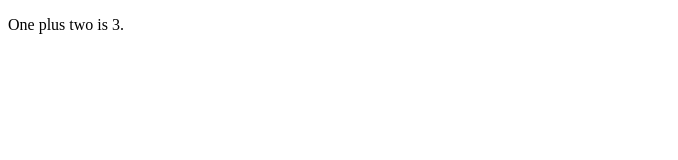
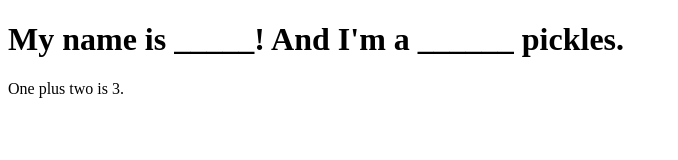
Before and after one commit to divijmuthu/lab4cubstart, a plain HTML site: page index.html in a window 1280 px wide. Shown: the whole page, without its empty margins (0-678 px from the left). Drawn offline with Linux system fonts and the light colour scheme.

Commit message:
Update index.html

```diff
--- a/index.html
+++ b/index.html
@@ -6,6 +6,7 @@
     <title>Document</title>
 </head>
 <body>
+    <h1>My name is _____! And I'm a ______ pickles.</h1>
     <p>One plus two is 3.</p>
 </body>
 </html>
```
